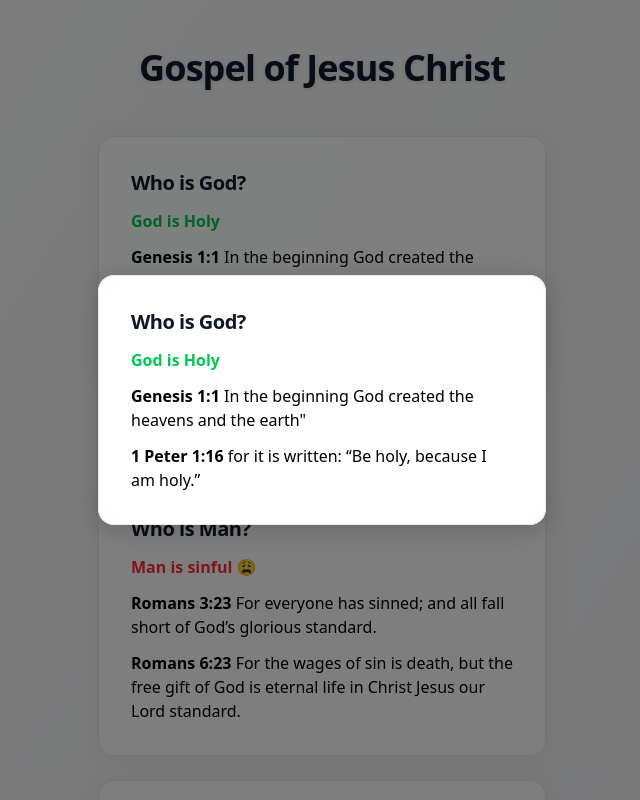
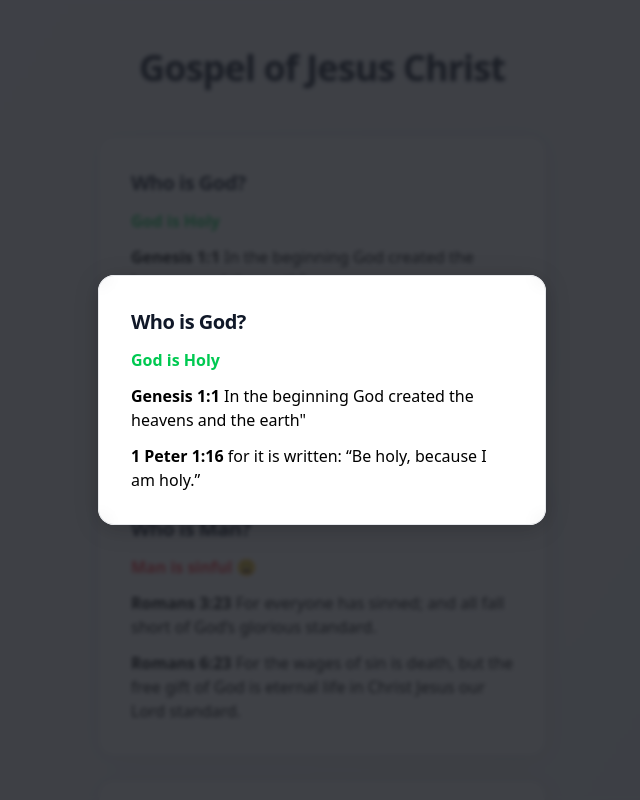
Before and after one commit to JosephCanete/gospel-tract, a React (Vite) app: page / in a window 1280 px wide. Both pictures are taken after a click on the button 640 px from the left and 261 px from the top of the page. Shown: the top 800 px of the page, without its empty margins (318-958 px from the left). Built offline with nearby package versions, Linux system fonts and the light colour scheme.

Commit message:
chore: update dimness

```diff
--- a/src/Dialog.tsx
+++ b/src/Dialog.tsx
@@ -16,7 +16,8 @@ const Dialog: React.FC<DialogProps> = ({ open, onClose, children }) => {
         left: 0,
         width: "100vw",
         height: "100vh",
-        background: "rgba(0,0,0,0.5)",
+        background: "rgba(30, 32, 38, 0.85)",
+        backdropFilter: "blur(2px)",
         display: "flex",
         alignItems: "center",
         justifyContent: "center",
```
